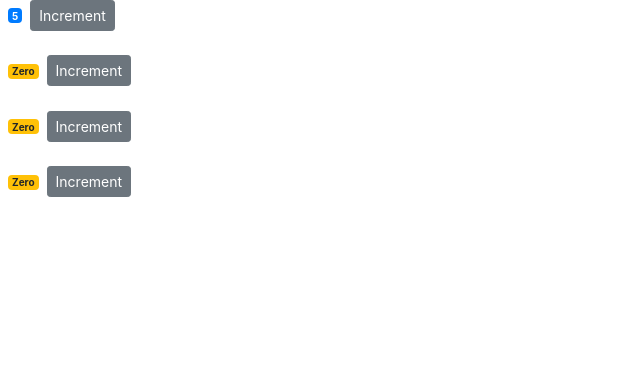
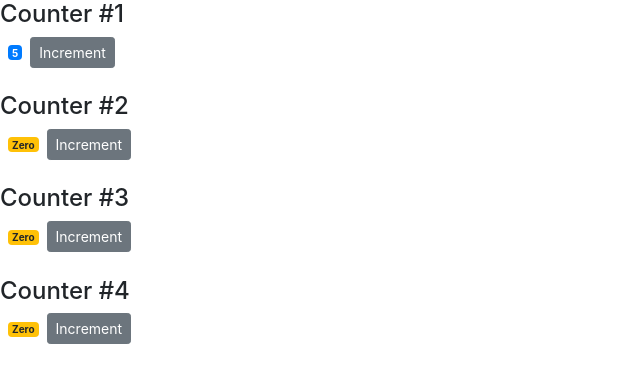
Before and after one commit to carotkut94/ReactCounterApp, a React (Create React App) app: page / in a window 1280 px wide. Shown: the top 382 px of the page, without its empty margins (0-640 px from the left). Built offline with nearby package versions, Linux system fonts and the light colour scheme.

Commit message:
Passing childeren

```diff
--- a/src/components/counter.jsx
+++ b/src/components/counter.jsx
@@ -24,9 +24,8 @@
 
   render() {
     return (
-      console.log("props", this.props),
-      (
       <React.Fragment>
+        {this.props.children}
         <span style={this.style} className={this.getClassType()}>
           {this.formatCount()}
         </span>
@@ -45,7 +44,6 @@
         <br />
         <br />
       </React.Fragment>
-      )
     );
   }
 
--- a/src/components/counters.jsx
+++ b/src/components/counters.jsx
@@ -13,7 +13,9 @@
     return (
       <div>
         {this.state.counters.map(counter => (
-          <Counter key={counter.id} value={counter.value} />
+          <Counter key={counter.id} value={counter.value}>
+            <h4>Counter #{counter.id}</h4>
+          </Counter>
         ))}
       </div>
     );
```
Lines whose indentation alone changed are shown as unchanged.
